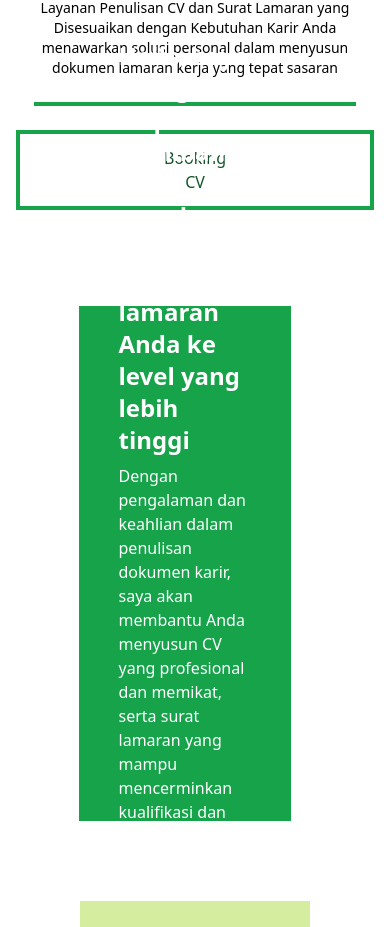
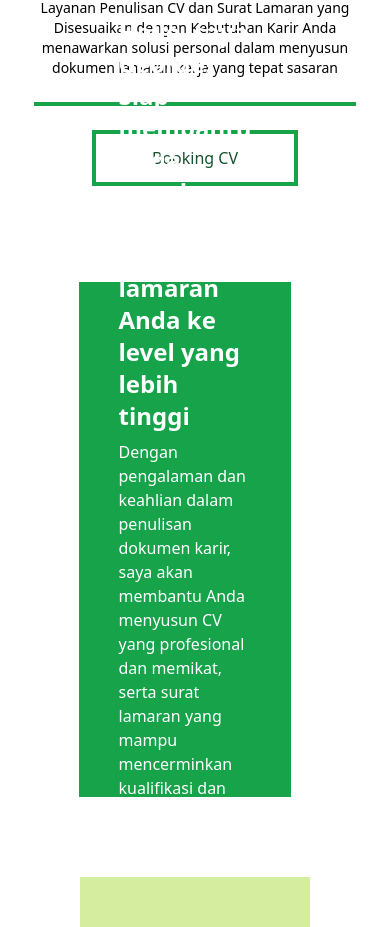
Before and after one commit to siddiqfathurahman/cv-wesite-layanan-jasa-cv, a React (Vite) app: page / in a window 390 px wide. Shown: the part 1892-2819 px from the top of the page. Built offline with nearby package versions, Linux system fonts and the light colour scheme; grey boxes are pictures that could not be loaded.

Commit message:
update responsive button

```diff
--- a/src/components/Button.jsx
+++ b/src/components/Button.jsx
@@ -1,7 +1,7 @@
 const Button = () => {
     return (
         <div className="flex justify-center">
-            <button className="py-3 items-center justify-center border-4 hover:bg-green-600 hover:text-white px-36 text-green-900 bg-white border border-green-600 border-spacing-3">
+            <button className="py-3 items-center justify-center border-4 hover:bg-green-600 hover:text-white md:px-36 px-14 text-green-900 bg-white border border-green-600 border-spacing-3">
             Booking CV
             </button>
         </div>
```
